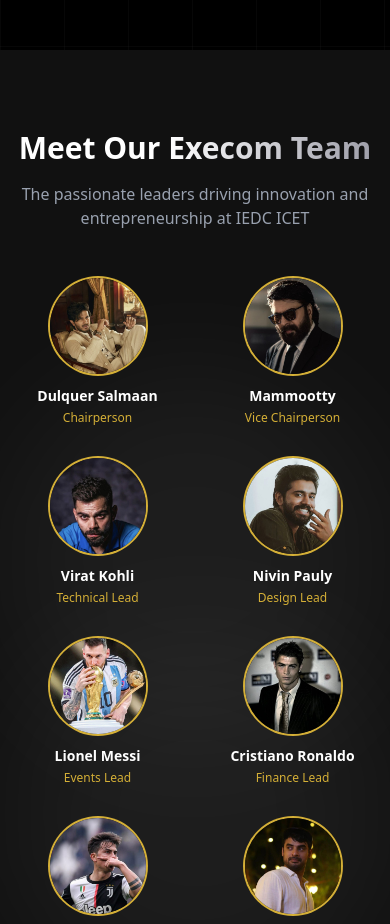
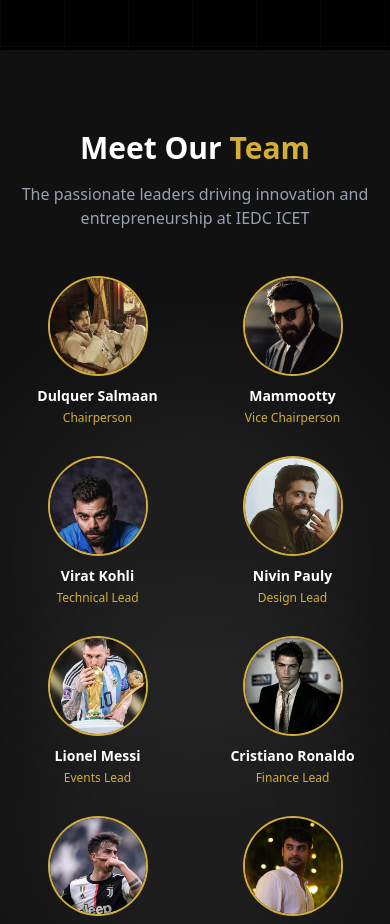
Before and after one commit to icet-iedc/web-iedc, a Next.js app: page / in a window 390 px wide. Shown: the part 8720-9644 px from the top of the page. Built offline with nearby package versions, Linux system fonts and the light colour scheme.

Commit message:
fix: update Execom section to Team and adjust ProfileHeader text color for consistency

```diff
--- a/components/ExecomSection.tsx
+++ b/components/ExecomSection.tsx
@@ -8,7 +8,7 @@
 
 export default function ExecomSection() {
   return (
-    <section id="execom" className="relative py-20 sm:py-24 lg:py-32 overflow-hidden">
+    <section id="team" className="relative py-20 sm:py-24 lg:py-32 overflow-hidden">
       {/* Background Elements */}
       <div className="absolute inset-0 pointer-events-none">
         <div className="absolute top-1/4 left-0 w-96 h-96 bg-white/5 rounded-full blur-3xl" />
@@ -26,8 +26,8 @@
           >
             <h2 className="text-3xl sm:text-4xl lg:text-5xl font-bold text-white mb-4">
               Meet Our{' '}
-              <span className="bg-gradient-to-r from-white to-zinc-400 bg-clip-text text-transparent">
-                Execom Team
+              <span className="text-[var(--primary)]">
+                Team
               </span>
             </h2>
             <p className="text-base sm:text-lg text-gray-400 max-w-2xl mx-auto">
--- a/components/Navbar.tsx
+++ b/components/Navbar.tsx
@@ -19,7 +19,7 @@
   { label: "About", to: "about" },
   { label: "Events", to: "agenda" },
   { label: "Gallery", to: "gallery" },
-  { label: "Execom", to: "participants" },
+  { label: "Team", to: "team" },
   { label: "Achievements", to: "sponsors" },
   { label: "Contact", to: "contact" },
 ];
--- a/components/execom/ProfileHeader.tsx
+++ b/components/execom/ProfileHeader.tsx
@@ -40,7 +40,7 @@
         <h2 className="mt-4 text-2xl font-semibold tracking-tight text-[#D4AF37] md:text-3xl text-transform: uppercase">
           {member.role}
         </h2>
-        <p className="mt-3 text-[#D4AF37] text-transform: uppercase">
+        <p className="mt-3 text-white/70 text-transform: uppercase">
           {member.department}
         </p>
         <p className="mt-1 text-sm text-white/40 ">
```
